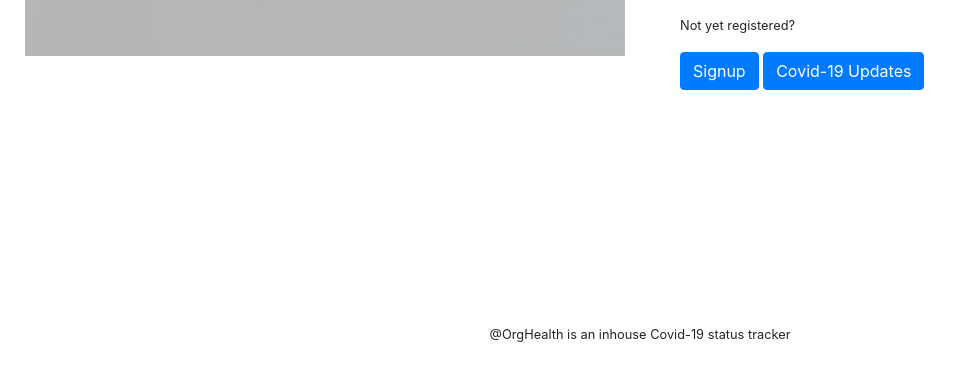
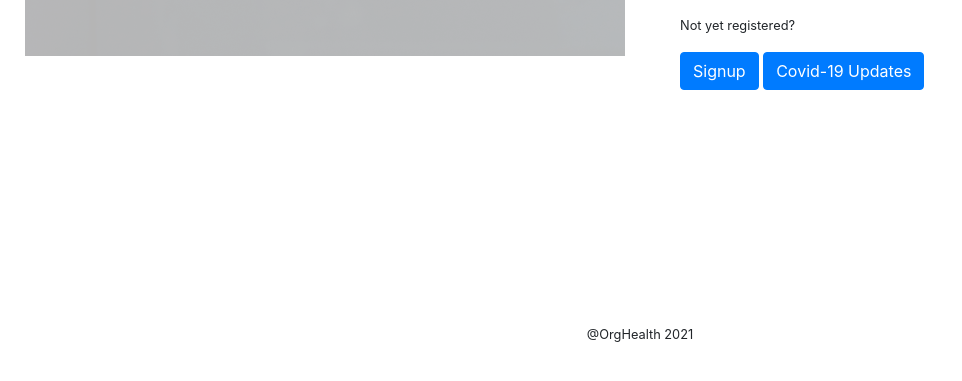
Before and after one commit to LilianBob/Covi_Org, a Django app: template orgHaccounts/templates/home.html in a window 1280 px wide. Shown: the part 568-949 px from the top of the page, without its empty margins (0-962 px from the left). Run offline with Django 3.2, Linux system fonts and the light colour scheme; the template is opened without the code that fills it: values that come from a table or form of the project are taken from there, others are empty; some libraries are stand-ins or nearby versions.

Commit message:
updated dependencies

```diff
--- a/orgHaccounts/templates/home.html
+++ b/orgHaccounts/templates/home.html
@@ -82,5 +82,5 @@ Home
 {% endblock %}
 
 {% block footer %}
-    <h6> <small> @OrgHealth is an inhouse Covid-19 status tracker </small></h6>
+    <h6> <small> @OrgHealth 2021 </small></h6>
 {% endblock %}
```
